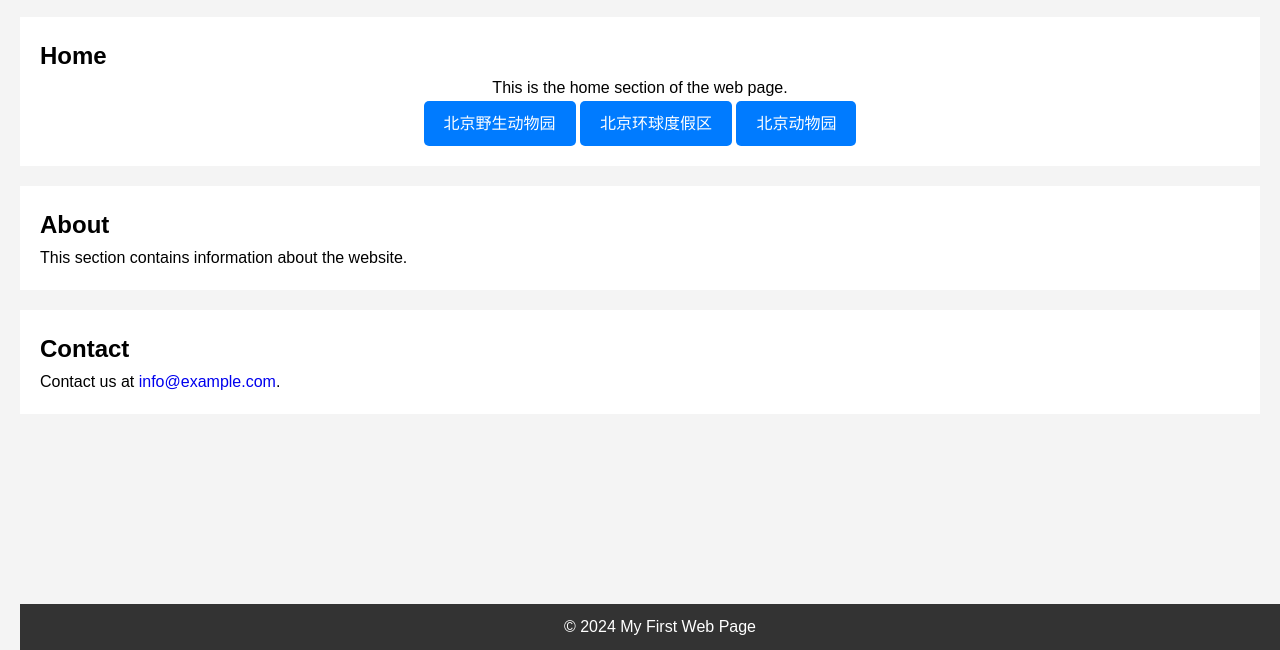
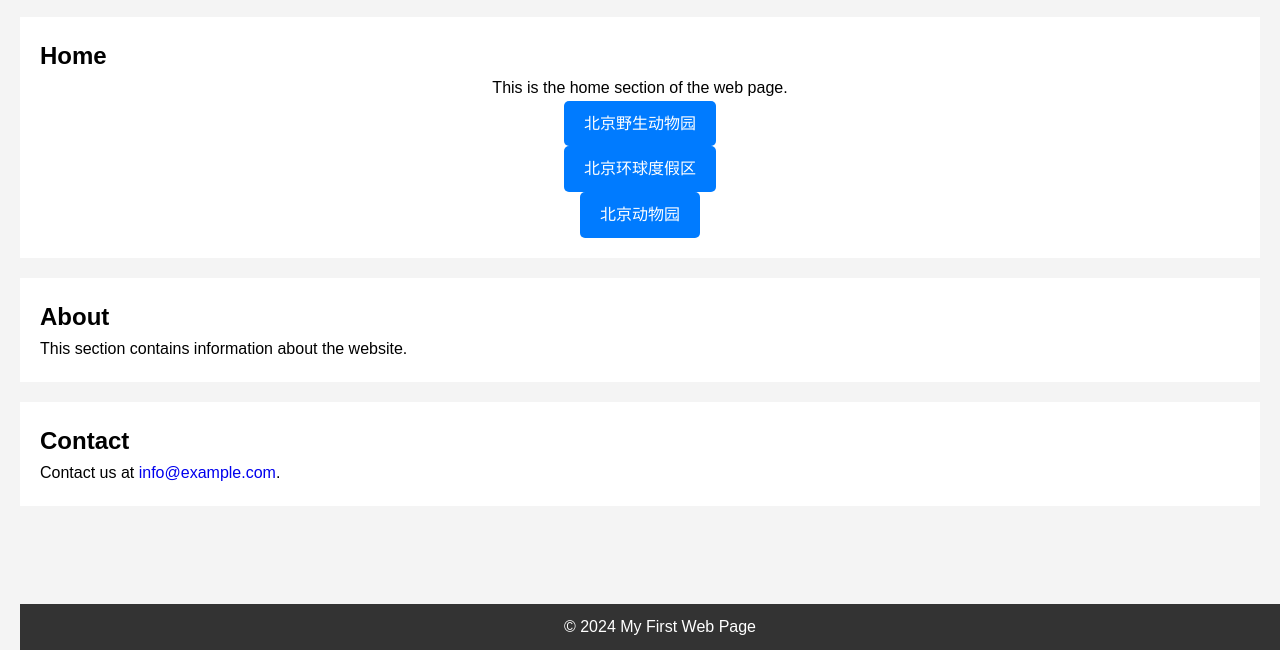
Before and after one commit to wenshuiduntiaowa/wenshuiduntiaowa, a plain HTML site: page index.html in a window 1280 px wide. Shown: the part 150-800 px from the top of the page. Drawn offline with Linux system fonts and the light colour scheme.

Commit message:
Update index.html

```diff
--- a/index.html
+++ b/index.html
@@ -42,9 +42,9 @@
 
             <div class="image-container">
             <p>This is the home section of the web page.</p>
-            <a href="https://s.visitbeijing.com.cn/attraction/120560" target="_blank" class="button">北京野生动物园</a>
-            <a href="http://www.bjzoo.com/" target="_blank" class="button">北京环球度假区</a>
-            <a href="https://www.universalbeijingresort.com/zh_CN" target="_blank" class="button">北京动物园</a>
+            <p><a href="https://s.visitbeijing.com.cn/attraction/120560" target="_blank" class="button">北京野生动物园</a></p>
+            <p><a href="http://www.bjzoo.com/" target="_blank" class="button">北京环球度假区</a></p>
+            <p><a href="https://www.universalbeijingresort.com/zh_CN" target="_blank" class="button">北京动物园</a></p>
 
             </div>
         </section>
```
